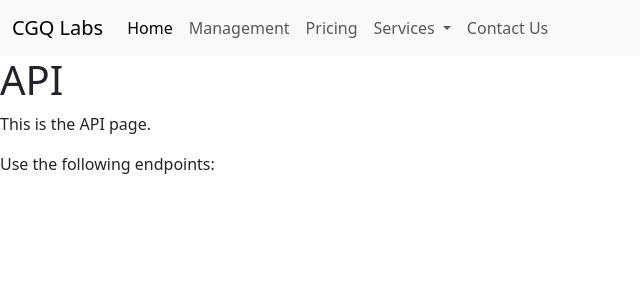
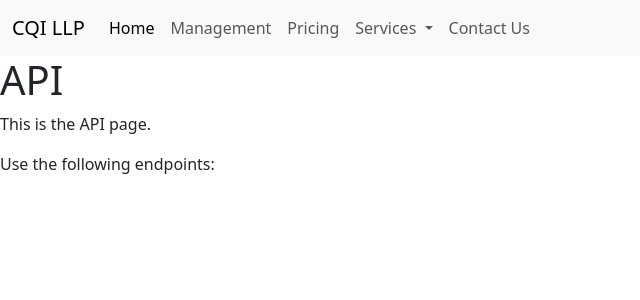
Before and after one commit to UCSPavanKumar/CGQLabs, a Django app: page /src/api/ in a window 1280 px wide. Shown: the top 300 px of the page, without its empty margins (0-640 px from the left). Run offline with Django 5.2, Linux system fonts and the light colour scheme.

Commit message:
changed the company name

```diff
--- a/templates/nav.html
+++ b/templates/nav.html
@@ -1,7 +1,7 @@
 {%block nav%}
 <nav class="navbar navbar-expand-lg bg-body-tertiary">
   <div class="container-fluid">
-    <a class="navbar-brand" href="#">CGQ Labs</a>
+    <a class="navbar-brand" href="#">CQI LLP</a>
     <button class="navbar-toggler" type="button" data-bs-toggle="collapse" data-bs-target="#navbarNavDropdown" aria-controls="navbarNavDropdown" aria-expanded="false" aria-label="Toggle navigation">
       <span class="navbar-toggler-icon"></span>
     </button>
```
